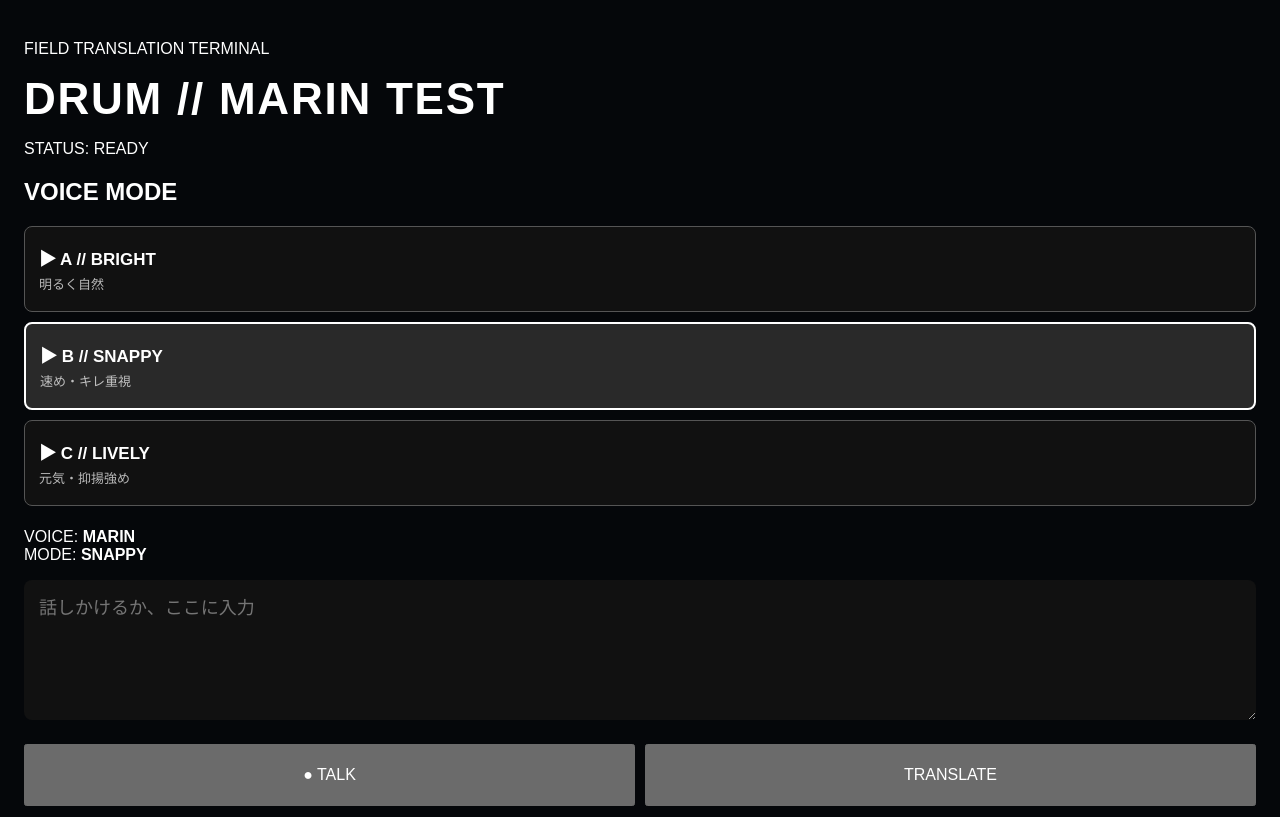
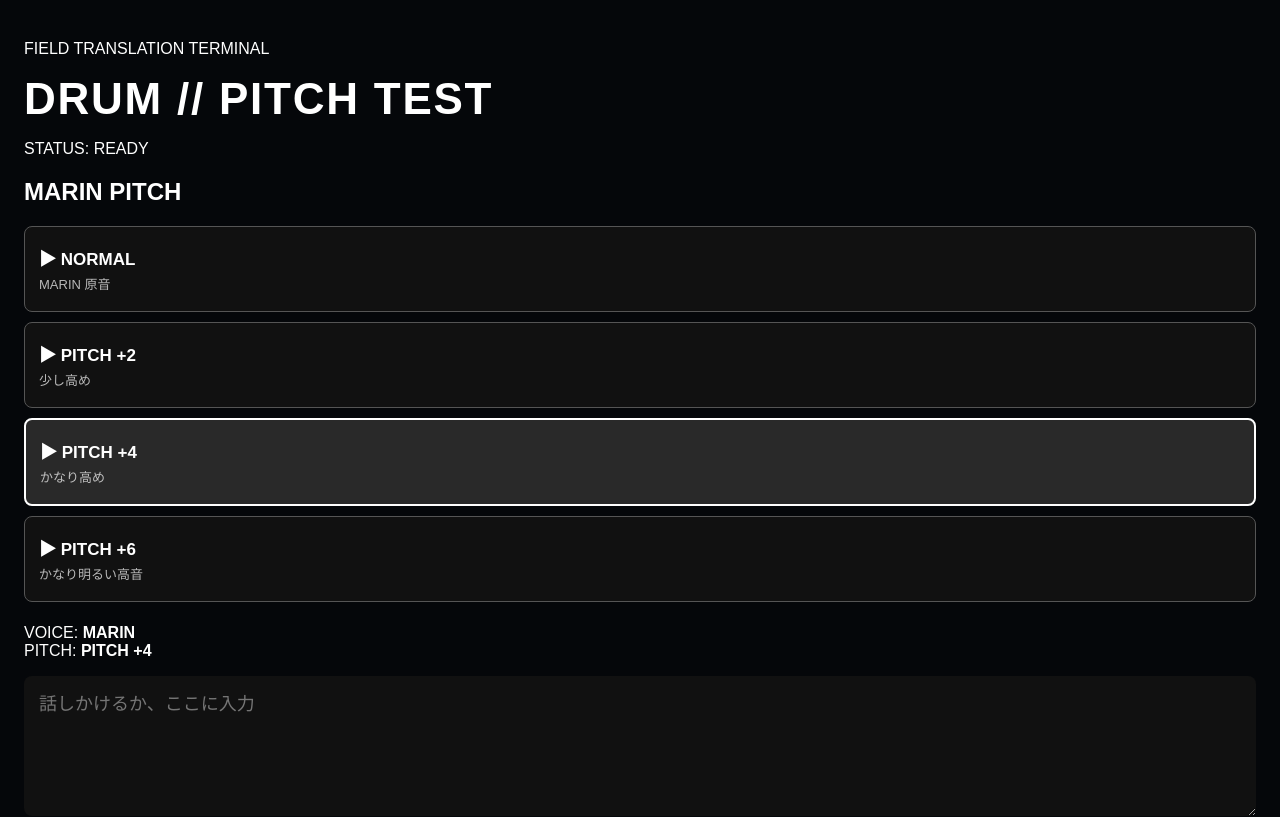
Before and after one commit to atc0118-doom/drum-translator, a Next.js app: page / in a window 1280 px wide. Shown: the top 817 px of the page. Built offline with nearby package versions, Linux system fonts and the light colour scheme.

Commit message:
Refactor pitch modes and update related logic

```diff
--- a/app/page.tsx
+++ b/app/page.tsx
@@ -2,21 +2,30 @@
 
 import { useRef, useState } from "react";
 
-const modes = [
+const pitchModes = [
   {
-    id: "bright",
-    label: "A // BRIGHT",
-    desc: "明るく自然",
+    id: "normal",
+    label: "NORMAL",
+    rate: 1.0,
+    desc: "MARIN 原音",
   },
   {
-    id: "snappy",
-    label: "B // SNAPPY",
-    desc: "速め・キレ重視",
+    id: "p2",
+    label: "PITCH +2",
+    rate: 1.12,
+    desc: "少し高め",
   },
   {
-    id: "lively",
-    label: "C // LIVELY",
-    desc: "元気・抑揚強め",
+    id: "p4",
+    label: "PITCH +4",
+    rate: 1.26,
+    desc: "かなり高め",
+  },
+  {
+    id: "p6",
+    label: "PITCH +6",
+    rate: 1.41,
+    desc: "かなり明るい高音",
   },
 ];
 
@@ -25,7 +34,7 @@ export default function Home() {
   const [translated, setTranslated] = useState("");
   const [status, setStatus] = useState("READY");
   const [recording, setRecording] = useState(false);
-  const [mode, setMode] = useState("snappy");
+  const [pitchMode, setPitchMode] = useState("p4");
 
   const recorderRef =
     useRef<MediaRecorder | null>(null);
@@ -36,14 +45,22 @@ export default function Home() {
   const audioRef =
     useRef<HTMLAudioElement | null>(null);
 
+  function getRate(mode: string) {
+    const found = pitchModes.find(
+      (item) => item.id === mode
+    );
+
+    return found?.rate ?? 1.0;
+  }
+
   async function speak(
     text: string,
-    selectedMode = mode
+    selectedPitch = pitchMode
   ) {
     if (!text.trim()) return;
 
     setStatus(
-      `MARIN // ${selectedMode.toUpperCase()}`
+      `MARIN // ${selectedPitch.toUpperCase()}`
     );
 
     try {
@@ -55,13 +72,14 @@ export default function Home() {
         body: JSON.stringify({
           text,
           language: "ja",
-          mode: selectedMode,
+          mode: "snappy",
         }),
       });
 
       if (!res.ok) {
         const errorText = await res.text();
         console.error(errorText);
+
         throw new Error("speech failed");
       }
 
@@ -73,7 +91,26 @@ export default function Home() {
       }
 
       const audio = new Audio(url);
+
       audioRef.current = audio;
+
+      const rate = getRate(selectedPitch);
+
+      audio.playbackRate = rate;
+
+      /*
+        Chrome系で対応している場合、
+        preservePitchをOFFにして
+        再生速度に応じて音程も変化させる。
+      */
+
+      try {
+        (audio as any).preservesPitch = false;
+        (audio as any).mozPreservesPitch = false;
+        (audio as any).webkitPreservesPitch = false;
+      } catch (e) {
+        console.log("Pitch control not supported");
+      }
 
       audio.onended = () => {
         setStatus("READY");
@@ -81,26 +118,23 @@ export default function Home() {
       };
 
       await audio.play();
+
     } catch (error) {
       console.error(error);
       setStatus("VOICE ERROR");
     }
   }
 
-  async function translate(
-    text = source
-  ) {
+  async function translate(text = source) {
     if (!text.trim()) return;
 
     setStatus("TRANSLATING");
 
     try {
-      const res =
-        await fetch("/api/translate", {
+      const res = await fetch("/api/translate", {
         method: "POST",
         headers: {
-            "Content-Type":
-              "application/json",
+          "Content-Type": "application/json",
         },
         body: JSON.stringify({
           text,
@@ -113,13 +147,11 @@ export default function Home() {
 
       if (!res.ok) {
         throw new Error(
-          data.error ||
-            "translation failed"
+          data.error || "translation failed"
         );
       }
 
-      const result =
-        data.translation || "";
+      const result = data.translation || "";
 
       setTranslated(result);
 
@@ -128,6 +160,7 @@ export default function Home() {
       } else {
         setStatus("READY");
       }
+
     } catch (error) {
       console.error(error);
       setStatus("TRANSLATE ERROR");
@@ -145,24 +178,18 @@ export default function Home() {
         new MediaRecorder(stream);
 
       chunksRef.current = [];
-      recorderRef.current =
-        recorder;
+      recorderRef.current = recorder;
 
-      recorder.ondataavailable =
-        (e) => {
+      recorder.ondataavailable = (e) => {
         if (e.data.size > 0) {
-            chunksRef.current.push(
-              e.data
-            );
+          chunksRef.current.push(e.data);
         }
       };
 
-      recorder.onstop =
-        async () => {
+      recorder.onstop = async () => {
         setStatus("TRANSCRIBING");
 
-          const blob =
-            new Blob(
+        const blob = new Blob(
           chunksRef.current,
           {
             type:
@@ -173,13 +200,11 @@ export default function Home() {
 
         stream
           .getTracks()
-            .forEach(
-              (track) =>
+          .forEach((track) =>
             track.stop()
           );
 
-          const form =
-            new FormData();
+        const form = new FormData();
 
         form.append(
           "audio",
@@ -188,8 +213,7 @@ export default function Home() {
         );
 
         try {
-            const res =
-              await fetch(
+          const res = await fetch(
             "/api/transcribe",
             {
               method: "POST",
@@ -197,8 +221,7 @@ export default function Home() {
             }
           );
 
-            const data =
-              await res.json();
+          const data = await res.json();
 
           if (!res.ok) {
             throw new Error(
@@ -207,8 +230,7 @@ export default function Home() {
             );
           }
 
-            const text =
-              data.text || "";
+          const text = data.text || "";
 
           setSource(text);
 
@@ -217,6 +239,7 @@ export default function Home() {
           } else {
             setStatus("READY");
           }
+
         } catch (error) {
           console.error(error);
           setStatus(
@@ -226,8 +249,10 @@ export default function Home() {
       };
 
       recorder.start();
+
       setRecording(true);
       setStatus("LISTENING");
+
     } catch (error) {
       console.error(error);
       setStatus("MIC ERROR");
@@ -239,14 +264,14 @@ export default function Home() {
     setRecording(false);
   }
 
-  async function testMode(
-    selectedMode: string
+  async function testPitch(
+    selectedPitch: string
   ) {
-    setMode(selectedMode);
+    setPitchMode(selectedPitch);
 
     await speak(
       "うん、わかったよ。じゃあ行こっか。大丈夫、私に任せてね。",
-      selectedMode
+      selectedPitch
     );
   }
 
@@ -260,15 +285,13 @@ export default function Home() {
         fontFamily: "Arial",
       }}
     >
-      <p>
-        FIELD TRANSLATION TERMINAL
-      </p>
+      <p>FIELD TRANSLATION TERMINAL</p>
 
-      <h1>DRUM // MARIN TEST</h1>
+      <h1>DRUM // PITCH TEST</h1>
 
       <p>STATUS: {status}</p>
 
-      <h2>VOICE MODE</h2>
+      <h2>MARIN PITCH</h2>
 
       <div
         style={{
@@ -277,23 +300,25 @@ export default function Home() {
           marginBottom: "22px",
         }}
       >
-        {modes.map((item) => (
+        {pitchModes.map((item) => (
           <button
             key={item.id}
             onClick={() =>
-              testMode(item.id)
+              testPitch(item.id)
             }
             style={{
               padding: "18px 14px",
               textAlign: "left",
               borderRadius: "8px",
               color: "white",
+
               background:
-                mode === item.id
+                pitchMode === item.id
                   ? "#292929"
                   : "#111",
+
               border:
-                mode === item.id
+                pitchMode === item.id
                   ? "2px solid white"
                   : "1px solid #555",
             }}
@@ -323,9 +348,14 @@ export default function Home() {
       <p>
         VOICE: <strong>MARIN</strong>
         <br />
-        MODE:{" "}
+        PITCH:{" "}
         <strong>
-          {mode.toUpperCase()}
+          {
+            pitchModes.find(
+              (x) =>
+                x.id === pitchMode
+            )?.label
+          }
         </strong>
       </p>
 
@@ -334,8 +364,7 @@ export default function Home() {
         onChange={(e) =>
           setSource(e.target.value)
         }
-        placeholder=
-          "話しかけるか、ここに入力"
+        placeholder="話しかけるか、ここに入力"
         style={{
           width: "100%",
           minHeight: "140px",
@@ -372,9 +401,7 @@ export default function Home() {
         </button>
 
         <button
-          onClick={() =>
-            translate()
-          }
+          onClick={() => translate()}
           style={{
             padding: "20px",
             flex: 1,
```
Lines whose indentation alone changed are shown as unchanged.
